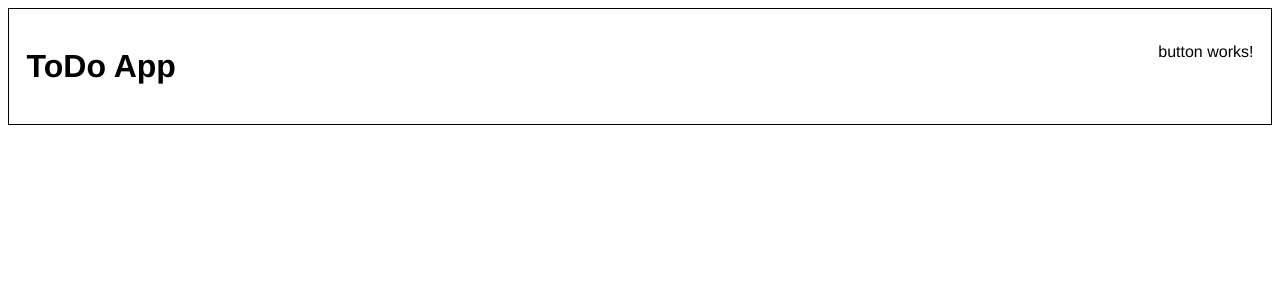
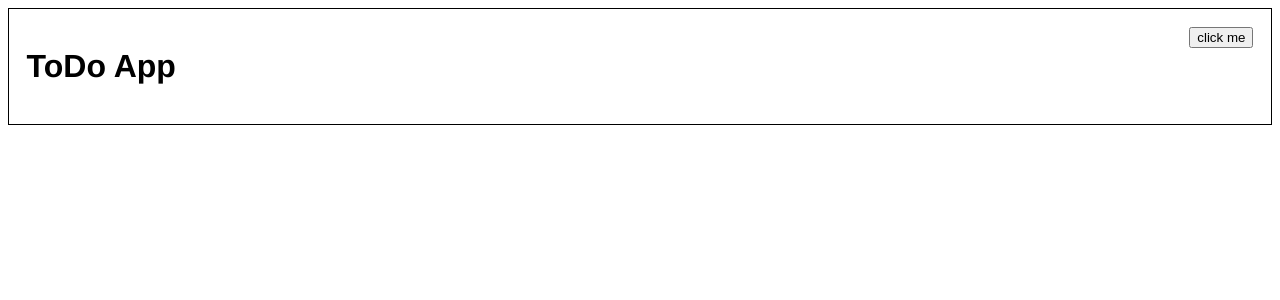
Before and after one commit to david-lafontant/todo-angular, an Angular app: page / in a window 1280 px wide. Shown: the top 300 px of the page. Built offline with nearby package versions, Linux system fonts and the light colour scheme.

Commit message:
Clean button component and add button element in it

```diff
--- a/src/app/components/button/button.component.html
+++ b/src/app/components/button/button.component.html
@@ -1 +1 @@
-<p>button works!</p>
+<button type="button">click me</button>
```
